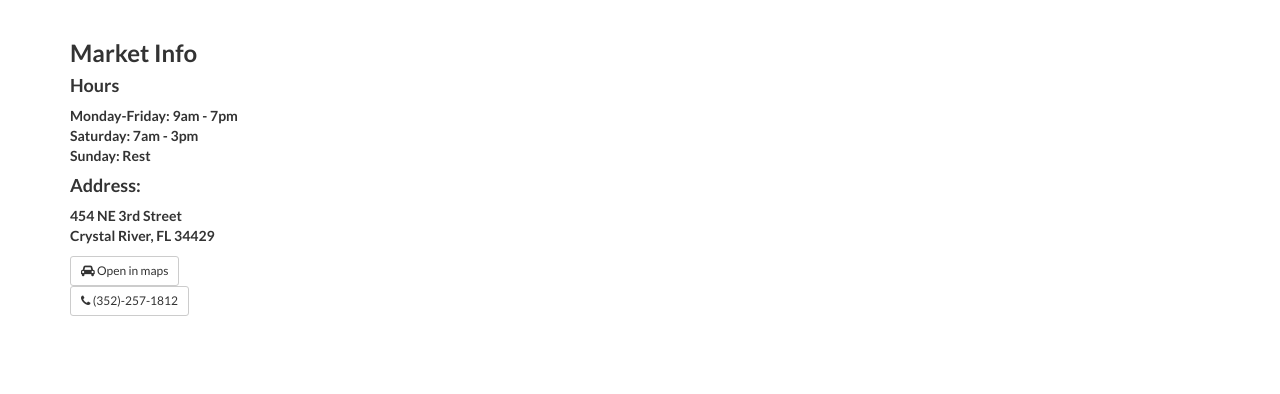
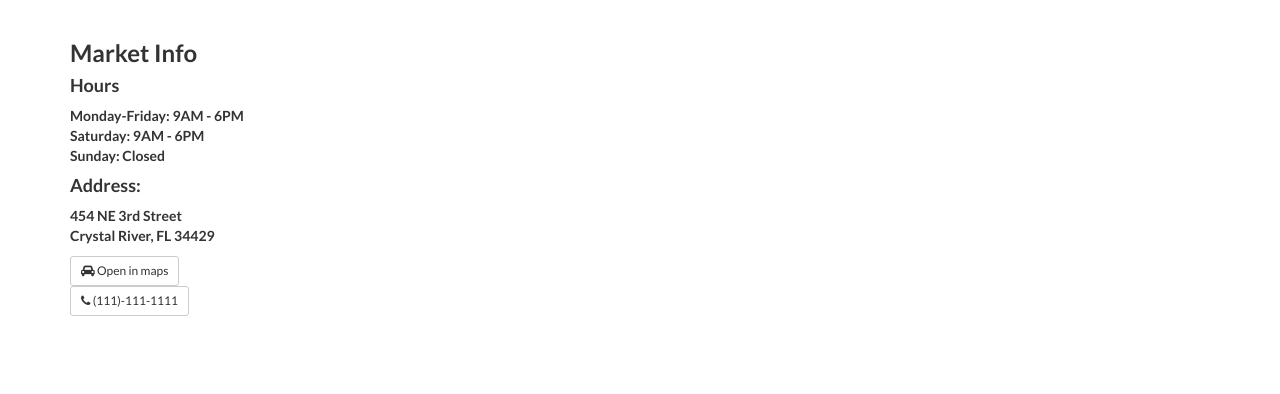
Before and after one commit to TonysProduceMarket/tonysproducemarket.com, a Jekyll site: the page built from index.html, in a window 1280 px wide and 900 px high, scrolled down 777 px. Shown: the part 153-547 px from the top of the window. Built offline with Jekyll 4.4.1, drawn with Linux system fonts in a browser that asks for light colours; nearby versions of some CDN libraries.

Commit message:
Changed market hours and phone number

```diff
--- a/_includes/google.html
+++ b/_includes/google.html
@@ -5,9 +5,9 @@
 			<div class="col-xs-12 col-sm-6 col-lg-3">
 				<h3> Market Info </h3>
 				<h4> Hours </h4>
-				<p> Monday-Friday: 9am - 7pm <br>
-				  Saturday: 7am - 3pm <br>
-				  Sunday: Rest </p>
+				<p> Monday-Friday: 9AM - 6PM <br>
+				  Saturday: 9AM - 6PM <br>
+				  Sunday: Closed </p>
 				<h4>Address:</h4>
 				<p>454 NE 3rd Street <br>
 				  Crystal River, FL 34429 </p>
@@ -20,10 +20,10 @@
 					</a>
 				</div>
 				<div id="phone-button">
-					<a href="tel:352-257-1812" class='btn btn-default btn-sm'>
+					<a href="tel:111-111-1111" class='btn btn-default btn-sm'>
 						<i class='fa fa-phone'></i>
 						<span class='phone-button'>
-							(352)-257-1812
+							(111)-111-1111
 						</span>
 					</a>
 				</div>
```
